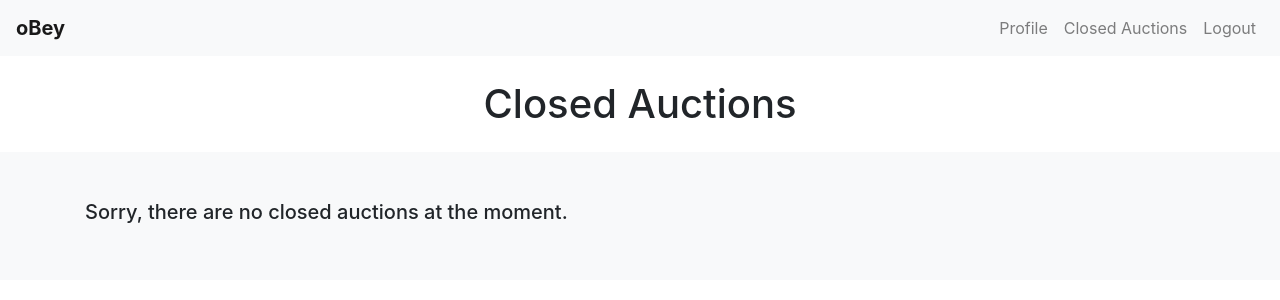
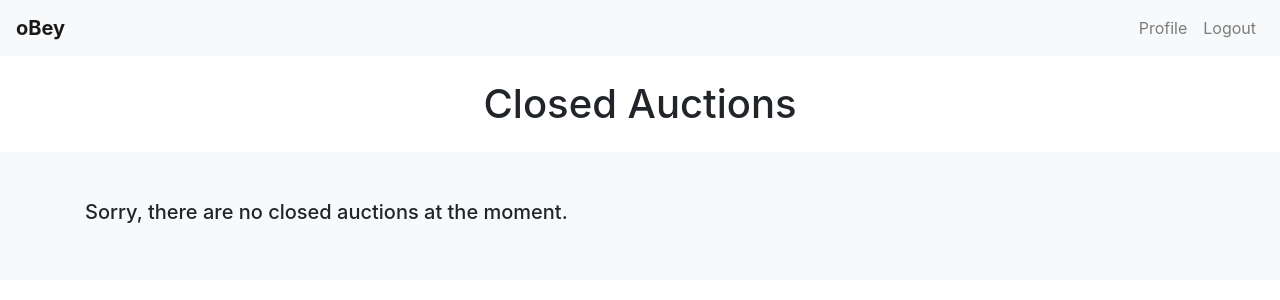
Before and after one commit to lorenzosani/auction-app, a Django app: page /closed in a window 1280 px wide. Shown: the top 300 px of the page. Run offline with Django 3.2, Linux system fonts and the light colour scheme; the visitor is signed in with stand-in values (Sample User, id 1); data that the repository does not hold is empty; some libraries are stand-ins or nearby versions.

Commit message:
Move closed items link

```diff
--- a/auctionapp/templates/items_list/index.html
+++ b/auctionapp/templates/items_list/index.html
@@ -62,6 +62,9 @@
     <h5 class="d-flex">Sorry, there are no active auctions at the moment.</h5>
     {% endif %}
   </div>
+  <div class="container text-center">
+    <a class="btn btn-outline-secondary mt-4" href="{% url 'closed items' %}">See closed auctions</a>
+  </div>
 </div>
 <script>
   // All items you can bid to.
--- a/templates/base.html
+++ b/templates/base.html
@@ -60,11 +60,6 @@
             ></a>
           </li>
           <li class="nav-item ">
-            <a class="nav-link" href="{% url 'closed items' %}"
-              >Closed Auctions<span class="sr-only"></span
-            ></a>
-          </li>
-          <li class="nav-item ">
             <a class="nav-link" href="{% url 'logout request' %}"
               >Logout<span class="sr-only"></span
             ></a>
```
